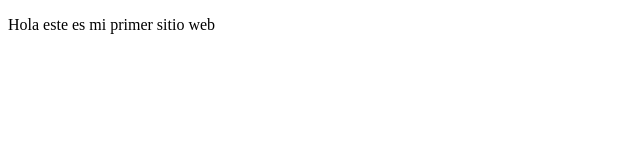
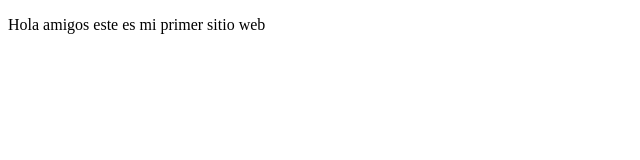
Before and after one commit to luisafbv/proyectoDemoCursoPrework, a plain HTML site: page index.html in a window 1280 px wide. Shown: the full height of the page, 0-640 px from the left. Drawn offline with Linux system fonts and the light colour scheme.

Commit message:
Cambios agragamos nuevas palabras al saludo

```diff
--- a/index.html
+++ b/index.html
@@ -8,7 +8,7 @@
 </head>
 <body>
     <p>
-        Hola este es mi primer sitio web
+        Hola amigos este es mi primer sitio web
     </p>
 </body>
 </html>
```
